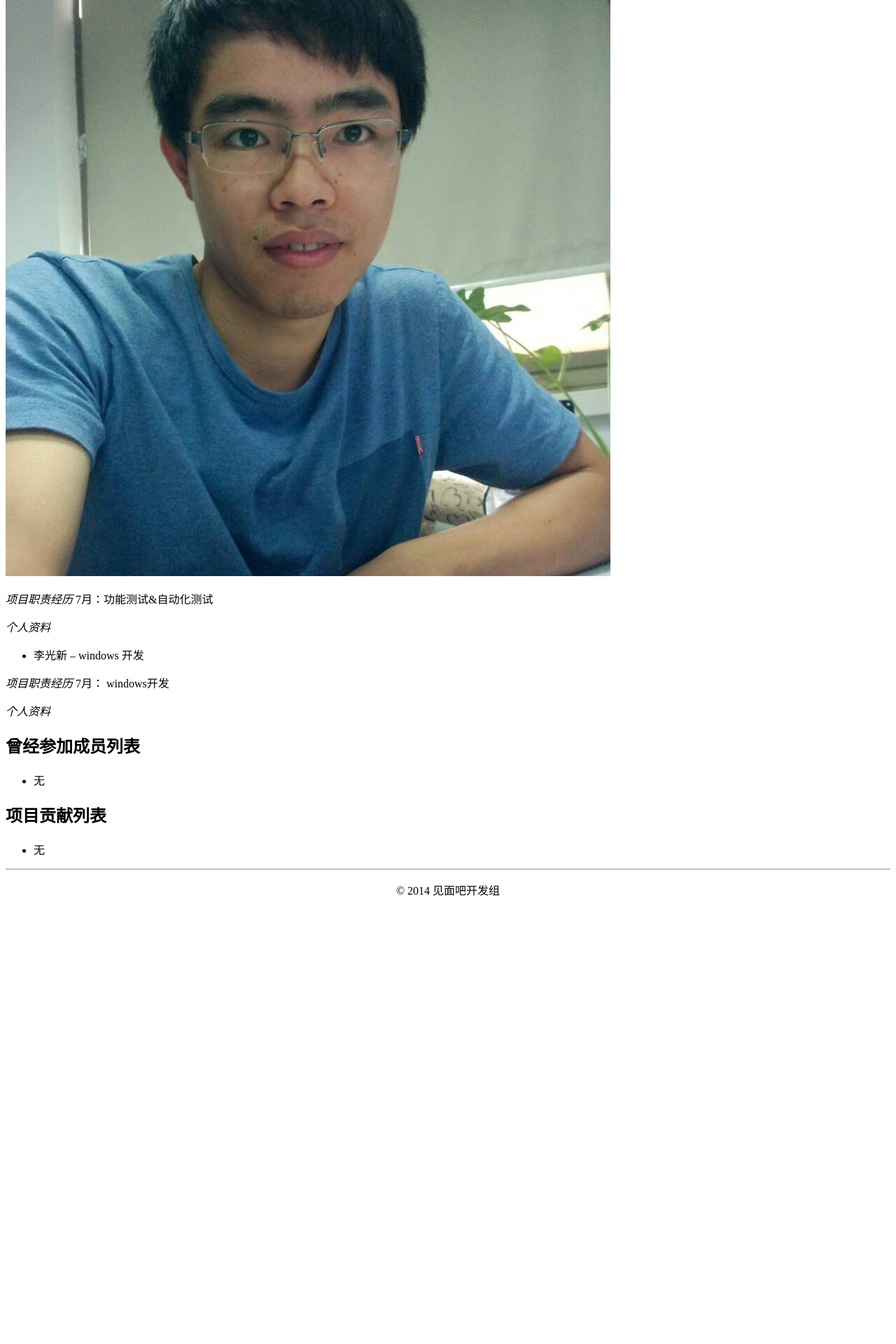
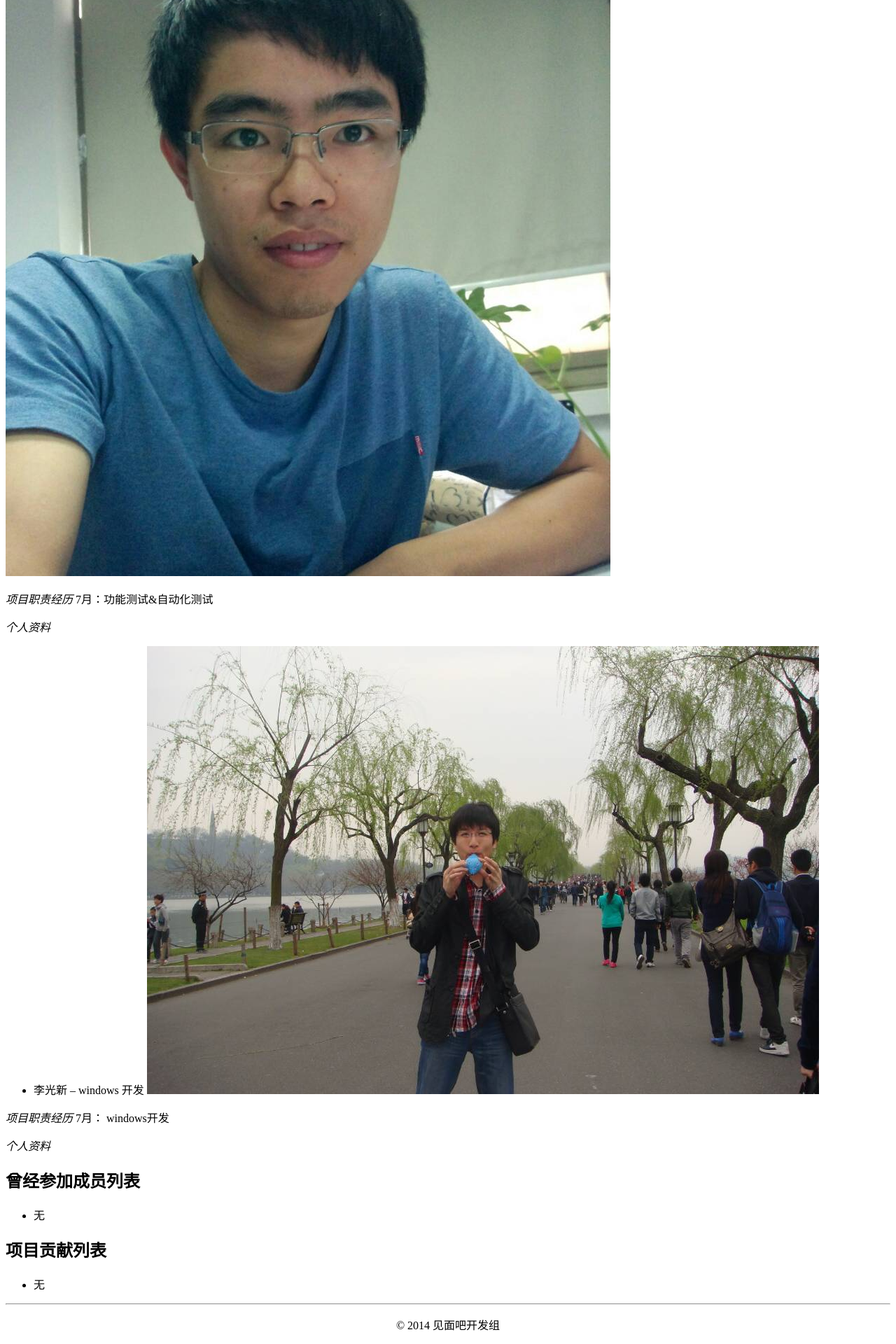
Before and after one commit to deonwu/vdating, a Jekyll site: the page built from pages/team.md, in a window 1280 px wide. Shown: the part 1666-3586 px from the top of the page at 70% size. Built offline with Jekyll 4.4.1, drawn with Linux system fonts in a browser that asks for light colours; Markdown is read by kramdown in place of the engine named in the settings; before the commit the page ends 2965 px from its top, so only the background shows below that.

Commit message:
update image
update image size

```diff
--- a/pages/team.md
+++ b/pages/team.md
@@ -65,7 +65,7 @@ group: navigation
 
 
 * 李光新 -- windows 开发
-
+![李光新](/images/李光新.jpg)
 
 *项目职责经历*
 7月： windows开发
```
Also changed, not shown: images/李光新.jpg (added), 1 other file.
